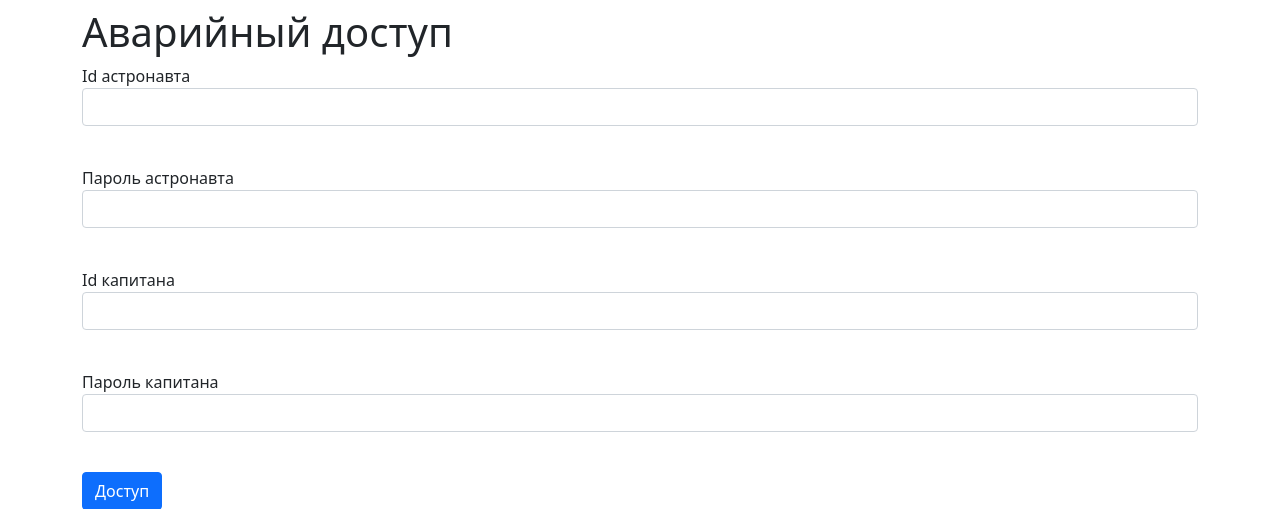
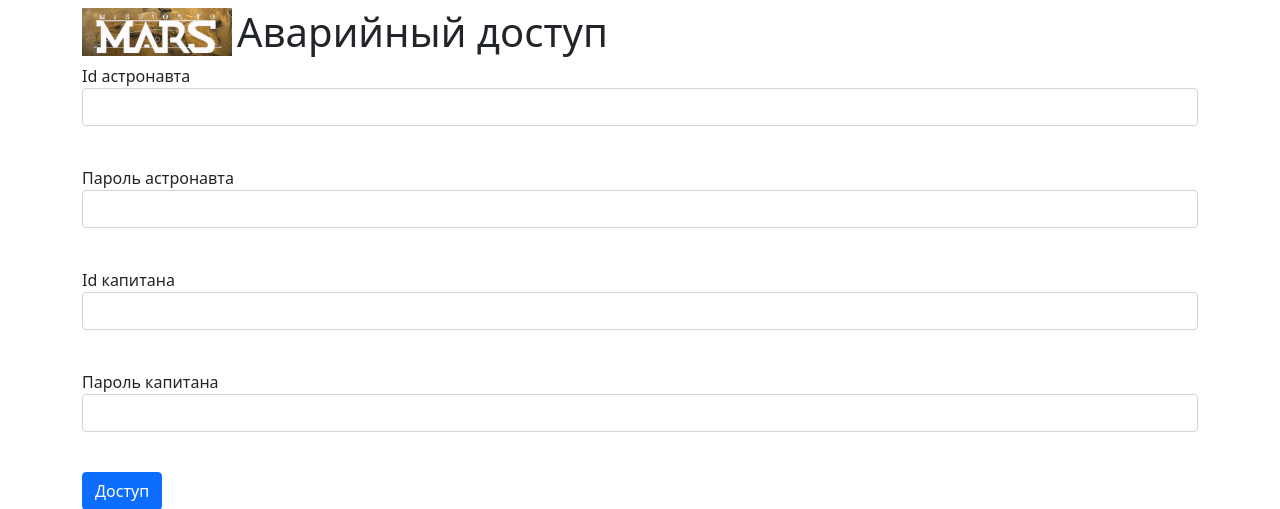
Before and after one commit to RETRO30/site-about-Mars-2, a Flask app: page /login in a window 1280 px wide. Shown: the part 134-643 px from the top of the page. Run offline with Flask 2, Linux system fonts and the light colour scheme.

Commit message:
Двойная защита

```diff
--- a/static/css/style.css
+++ b/static/css/style.css
@@ -3,9 +3,9 @@
     margin: auto;
 }
 img {
-  display: block;
-  margin-left: auto;
-  margin-right: auto;
+    display: block;
+    margin-left: auto;
+    margin-right: auto;
 }
 h4 {
     margin-left: 30px;
@@ -13,3 +13,10 @@ h4 {
 h4.header {
     margin-left: 15%;
 }
+
+.emblem {
+    background-image: url('logo.png');
+    background-repeat: no-repeat;
+    padding-left: 155px;
+    display: block
+}
```
